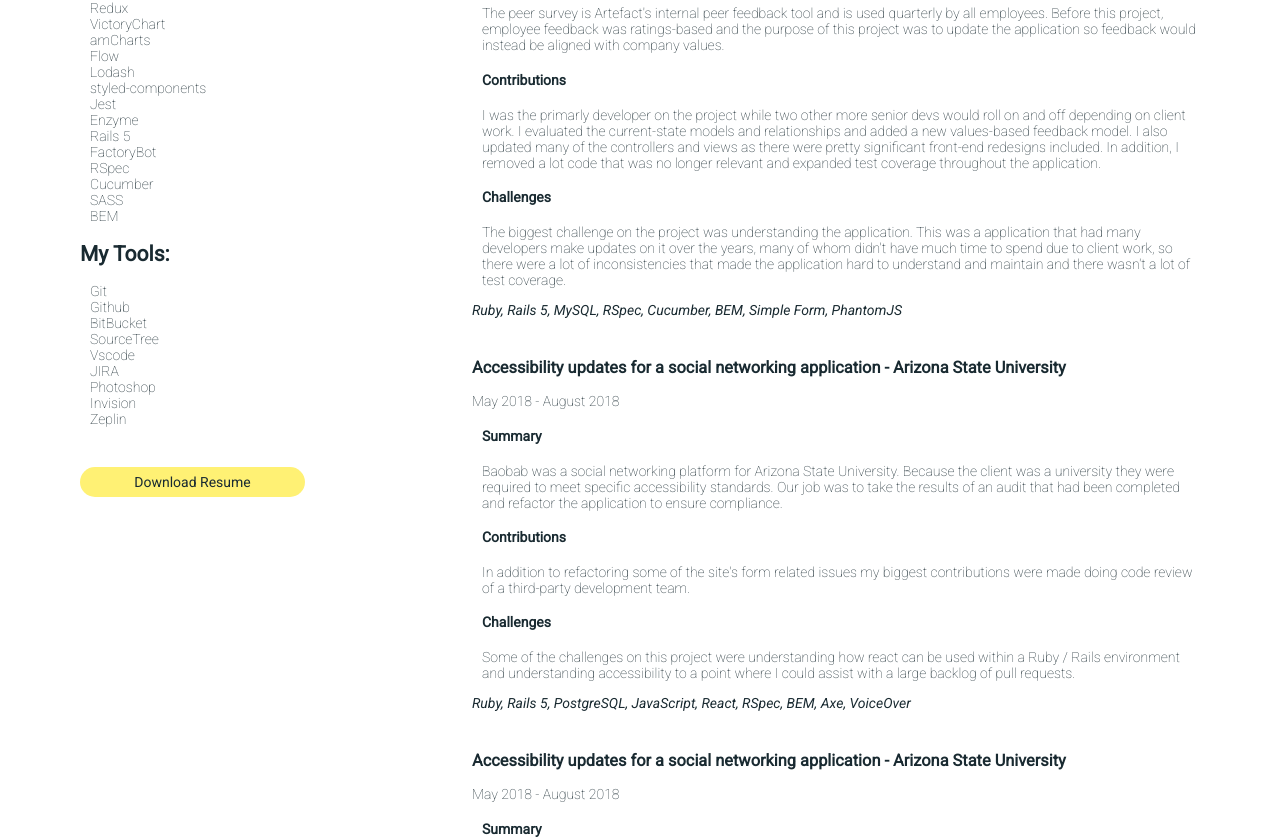
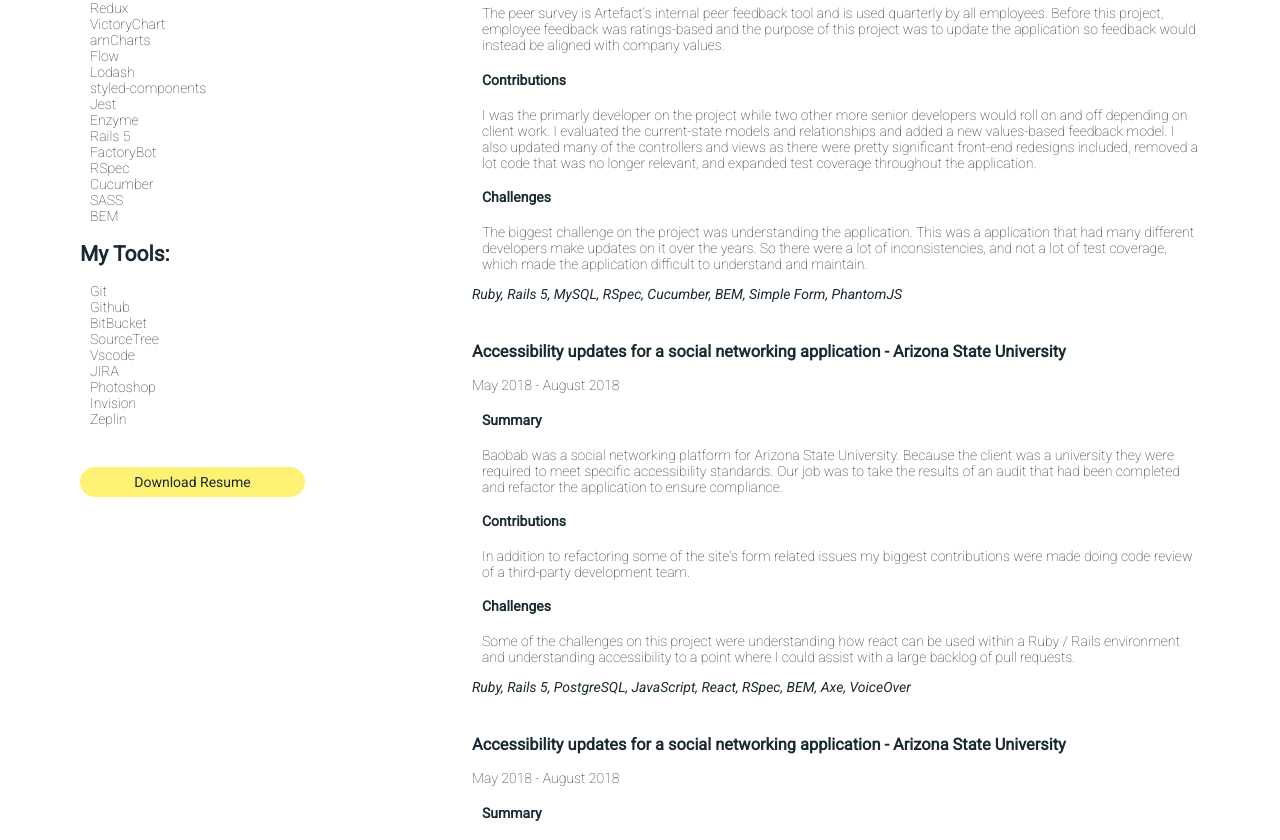
Before and after one commit to rmcook/portfolio, a React (Vite) app: page / in a window 1280 px wide. Shown: the part 1573-2413 px from the top of the page. Built offline with nearby package versions, Linux system fonts and the light colour scheme.

Commit message:
Update peer-survey.js

```diff
--- a/src/components/projects/peer-survey.js
+++ b/src/components/projects/peer-survey.js
@@ -11,16 +11,15 @@ function PeerSurvey() {
         by all employees. Before this project, employee feedback was ratings-based and the purpose
         of this project was to update the application so feedback would instead be aligned with company values.
       `}
-      contributions={`I was the primarly developer on the project while two other more senior devs would roll
+      contributions={`I was the primarly developer on the project while two other more senior developers would roll
         on and off depending on client work. I evaluated the current-state models and relationships and added
         a new values-based feedback model. I also updated many of the controllers and views as there were pretty
-        significant front-end redesigns included. In addition, I removed a lot code that was no longer relevant
-        and expanded test coverage throughout the application.
+        significant front-end redesigns included, removed a lot code that was no longer relevant, and expanded test
+        coverage throughout the application.
       `}
       challenges={`The biggest challenge on the project was understanding the application. This was a application
-        that had many developers make updates on it over the years, many of whom didn't have much time to spend
-        due to client work, so there were a lot of inconsistencies that made the application hard to understand
-        and maintain and there wasn't a lot of test coverage.
+        that had many different developers make updates on it over the years. So there were a lot of inconsistencies,
+        and not a lot of test coverage, which made the application difficult to understand and maintain.
       `}
       tools={'Ruby, Rails 5, MySQL, RSpec, Cucumber, BEM, Simple Form, PhantomJS'}
     />
```
